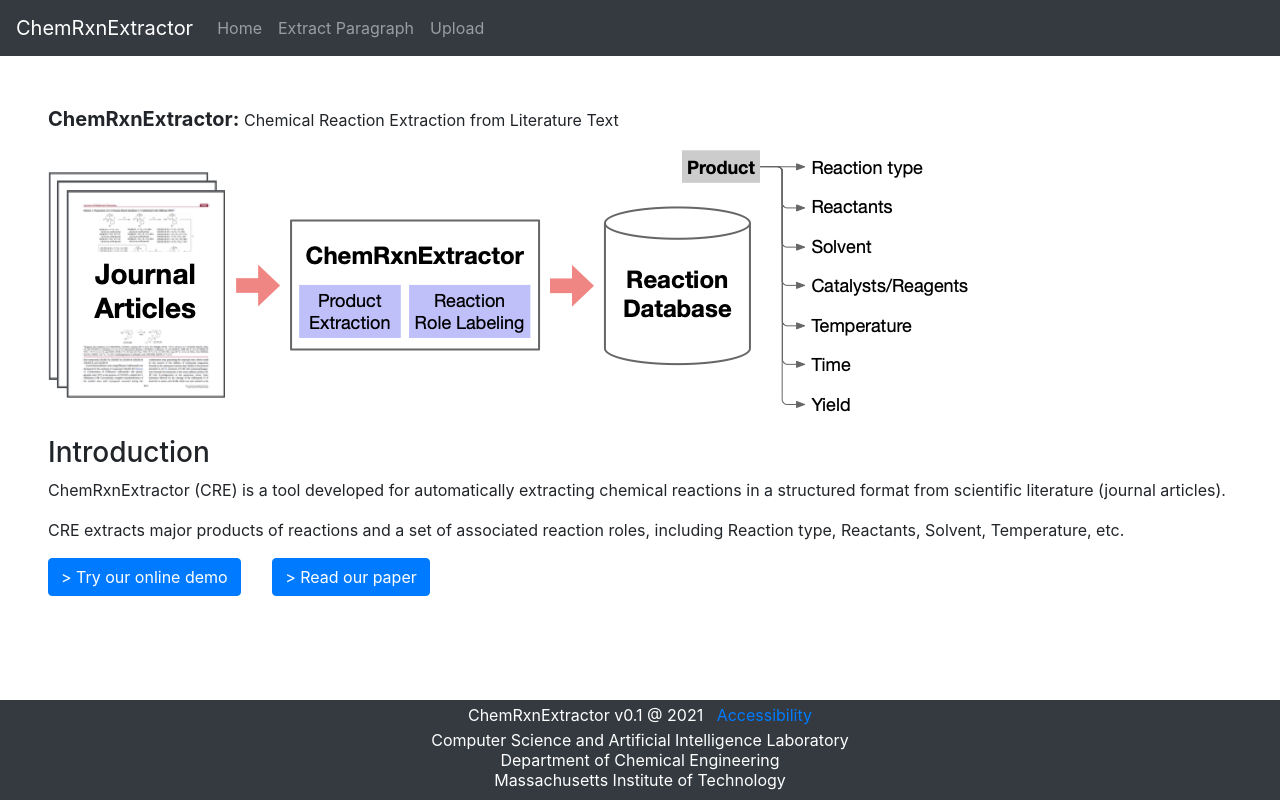
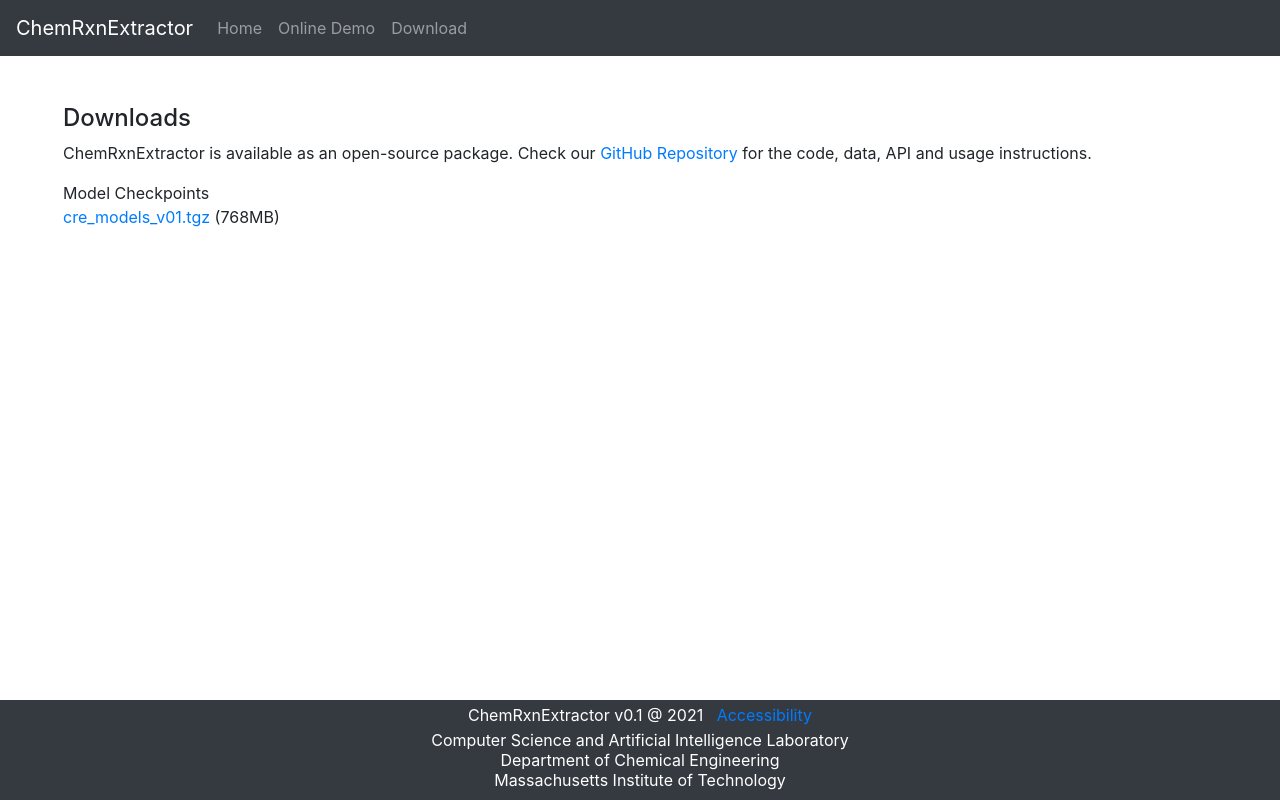
Before and after one commit to juanmoo/chemistry-interface, a React (Create React App) app: page /download in a window 1280 px wide. Built offline with nearby package versions, Linux system fonts and the light colour scheme.

Commit message:
Download page

```diff
--- a/src/App.js
+++ b/src/App.js
@@ -7,6 +7,7 @@
 import { Navbar, Nav } from "react-bootstrap";
 import { Extract } from "./components/Extract";
 import { Home } from "./components/Home"
+import { Download } from "./components/Download"
 // import { Upload } from "./components/Upload"
 import 'bootstrap/dist/css/bootstrap.min.css';
 import './App.css';
@@ -17,11 +18,11 @@
       <Router>
         <div>
           <Navbar bg="dark" variant="dark">
-            <Navbar.Brand href="/extract">ChemRxnExtractor</Navbar.Brand>
+            <Navbar.Brand href="/home">ChemRxnExtractor</Navbar.Brand>
             <Nav className="mr-auto">
               <Nav.Link href="/home">Home</Nav.Link>
-              <Nav.Link href="/extract">Extract Paragraph</Nav.Link>
-              <Nav.Link href="/upload">Upload</Nav.Link>
+              <Nav.Link href="/extract">Online Demo</Nav.Link>
+              <Nav.Link href="/download">Download</Nav.Link>
             </Nav>
           </Navbar>
 
@@ -31,10 +32,9 @@
               <Extract />
             </Route>
 
-            {/* Comment back in when document upload is implemented
-            <Route path="/upload">
-              <Upload />
-            </Route> */}
+            <Route path="/download">
+              <Download />
+            </Route>
 
             <Route path="/">
               <Home />
--- /dev/null
+++ b/src/components/Download.js
@@ -0,0 +1,18 @@
+import React from "react";
+
+export class Download extends React.Component {
+	render() {
+		return <div className="container mt-5 mx-5">
+			<h4> Downloads </h4>
+
+			<p>
+				ChemRxnExtractor is available as an open-source package. Check our <a href="https://github.com/jiangfeng1124/ChemRxnExtractor">GitHub Repository</a> for the code, data, API and usage instructions.
+			</p>
+
+			<p>
+				Model Checkpoints <br />
+				<a href='https://drive.google.com/file/d/1HeP2NlSAdqNzlTqmHCrwmoUNiw9JWdaf/view?usp=sharing'>cre_models_v01.tgz</a> (768MB)
+			</p>
+		</div>
+	};
+}
```
